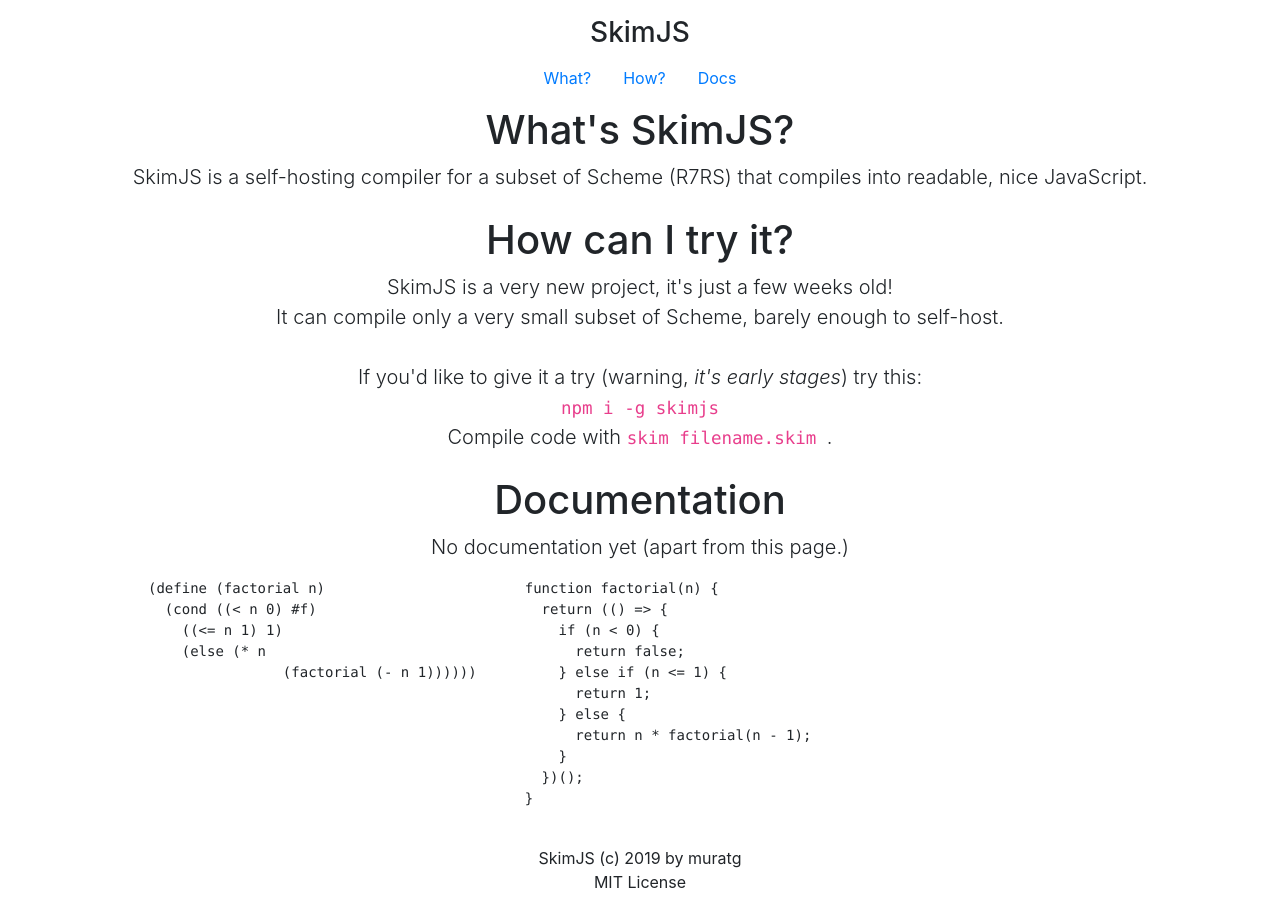
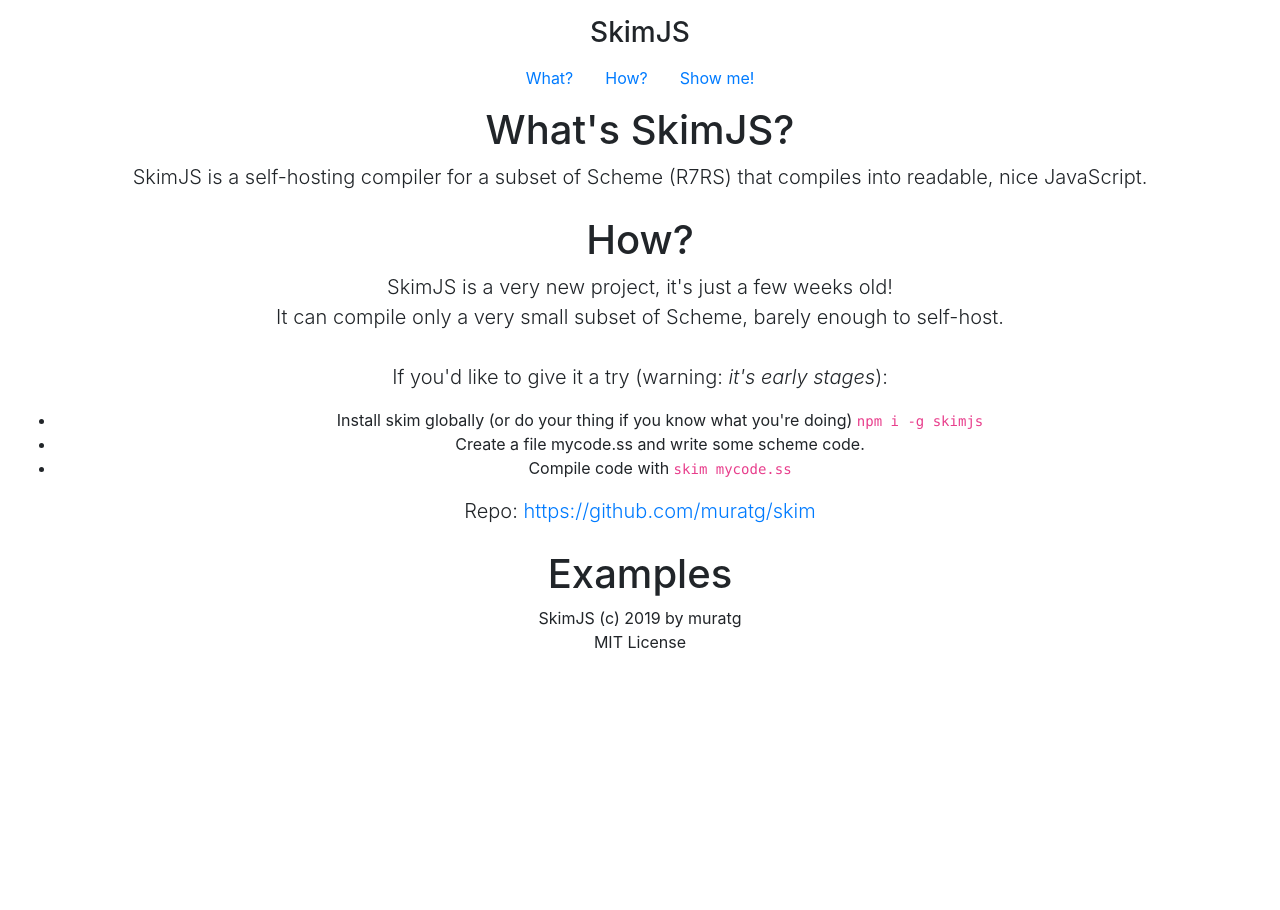
Before and after one commit to muratg/skim, a plain HTML site: page docs/index.html in a window 1280 px wide. After the commit the page ends 800 px from the top, so only its background shows below. Drawn offline with nearby package versions, Linux system fonts and the light colour scheme.

Commit message:
Update index.html

```diff
--- a/docs/index.html
+++ b/docs/index.html
@@ -18,7 +18,7 @@
           <nav class="nav nav-masthead justify-content-center">
             <a class="nav-link active" href="#what">What?</a>
             <a class="nav-link" href="#how">How?</a>
-            <a class="nav-link" href="#docs">Docs</a>
+            <a class="nav-link" href="#example">Show me!</a>
           </nav>
         </div>
       </header>
@@ -29,44 +29,28 @@
       </div>
 
       <div id="how" class="cover mt-2">
-        <h1 class="cover-heading">How can I try it?</h1>
+        <h1 class="cover-heading">How?</h1>
         <p class="lead mt-2">
           SkimJS is a very new project, it's just a few weeks old! <br />
           It can compile only a very small subset of Scheme, barely enough to self-host. <br />
           <br />
-          If you'd like to give it a try (warning, <i>it's early stages</i>) try this:
-          <br />
-          <code> npm i -g skimjs </code>
-          <br />
-          Compile code with <code> skim filename.skim </code>.
+           If you'd like to give it a try (warning: <i>it's early stages</i>):
+          <ul>
+            <li>Install skim globally (or do your thing if you know what you're doing) <code> npm i -g skimjs </code></li>
+            <li> Create a file mycode.ss and write some scheme code. </li>
+            <li>Compile code with <code> skim mycode.ss </code></li>
+          </ul>
+        </p>
+        <p class="lead mt-2">
+          Repo: <a href="https://github.com/muratg/skim">https://github.com/muratg/skim</a>
         </p>
       </div>
 
-      <div id="docs" class="container mt-2">
-        <h1 class="cover-heading">Documentation</h1>
-        <p class="lead mt-2">No documentation yet (apart from this page.)</p>
-      <div class="d-flex container ml-5" class="ml-5">
-        <pre style="text-align: left">
-(define (factorial n)
-  (cond ((< n 0) #f)
-    ((<= n 1) 1)
-    (else (* n
-                (factorial (- n 1))))))
-        </pre>
-
-        <pre style="text-align: left" class="ml-5">
-function factorial(n) {
-  return (() => {
-    if (n < 0) {
-      return false;
-    } else if (n <= 1) {
-      return 1;
-    } else {
-      return n * factorial(n - 1);
-    }
-  })();
-}
-        </pre>
+      <div id="example" class="container mt-2">
+        <h1 class="cover-heading">Examples</h1>
+      <div class="container ml-5" class="ml-5">
+        <script src="https://gist.github.com/muratg/4c17f273a5c0aa2cc855169d2708d997.js"></script>
+        <script src="https://gist.github.com/muratg/7e5d5b5eeae716827755caba386d7989.js"></script>
       </div>
       </div>
 
```
